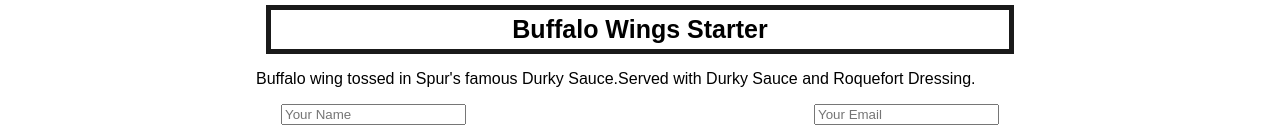
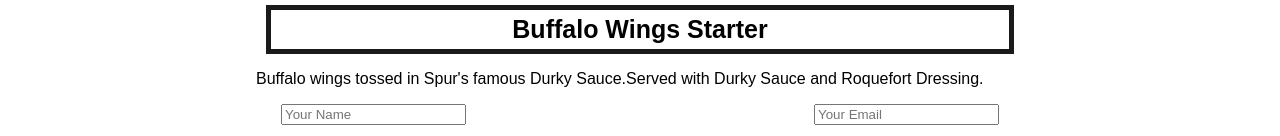
Before and after one commit to ismaeel-st-ITvarsity/Module-3-Assessment-2, a plain HTML site: page wings.html in a window 1280 px wide. Shown: the part 542-678 px from the top of the page. Drawn offline with Linux system fonts and the light colour scheme.

Commit message:
Update wings.html

```diff
--- a/wings.html
+++ b/wings.html
@@ -22,7 +22,7 @@
 
     	<h1>Buffalo Wings Starter</h1>
 
-        <p>Buffalo wing tossed in Spur's famous Durky Sauce.Served with Durky Sauce and Roquefort Dressing.</p>
+        <p>Buffalo wings tossed in Spur's famous Durky Sauce.Served with Durky Sauce and Roquefort Dressing.</p>
 
         <div class="recipe-details-info">
         <input type="text" placeholder="Your Name" id="name"/>
```
